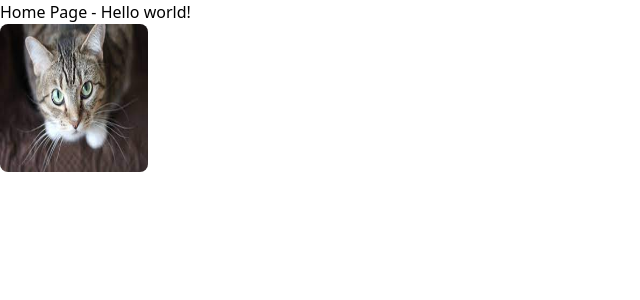
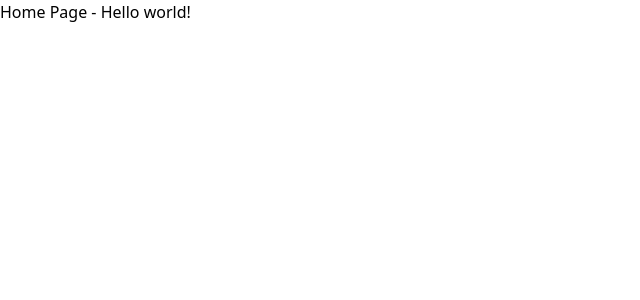
Before and after one commit to JasonXB/EF_Clone, a Next.js app: page / in a window 1280 px wide. Shown: the top 300 px of the page, without its empty margins (0-640 px from the left). Built offline with nearby package versions, Linux system fonts and the light colour scheme.

Commit message:
test image and imports removed from index.tsx

```diff
--- a/pages/index.tsx
+++ b/pages/index.tsx
@@ -1,9 +1,5 @@
 import type { NextPage } from 'next';
 import Head from 'next/head';
-
-import Avatar from '../components/avatar/avatar';
-
-import Cat from '../assets/cat.jpeg';
 
 const Home: NextPage = ({}) => {
   return (
@@ -14,9 +10,6 @@ const Home: NextPage = ({}) => {
         <link rel="icon" href="/favicon.ico" />
       </Head>
       <h1>Home Page - Hello world!</h1>
-      <div>
-        <Avatar imgLocation={Cat} displaySize="small" personsName="Elon Musk" />
-      </div>
     </div>
   );
 };
```
